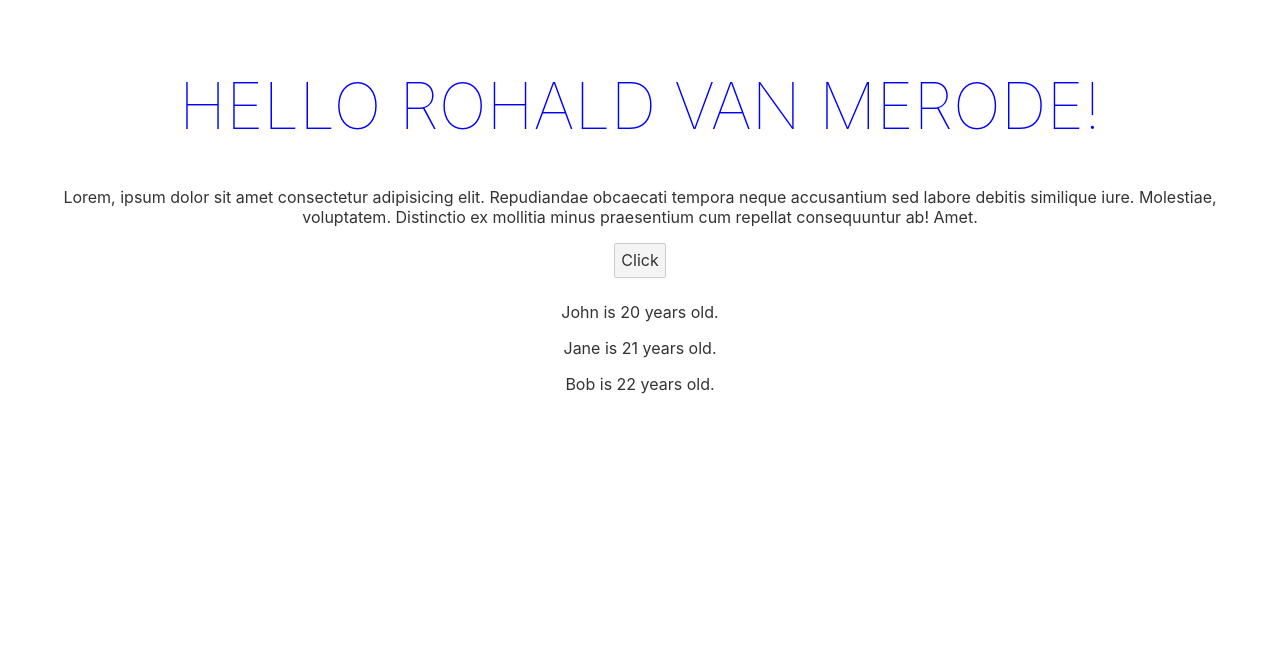
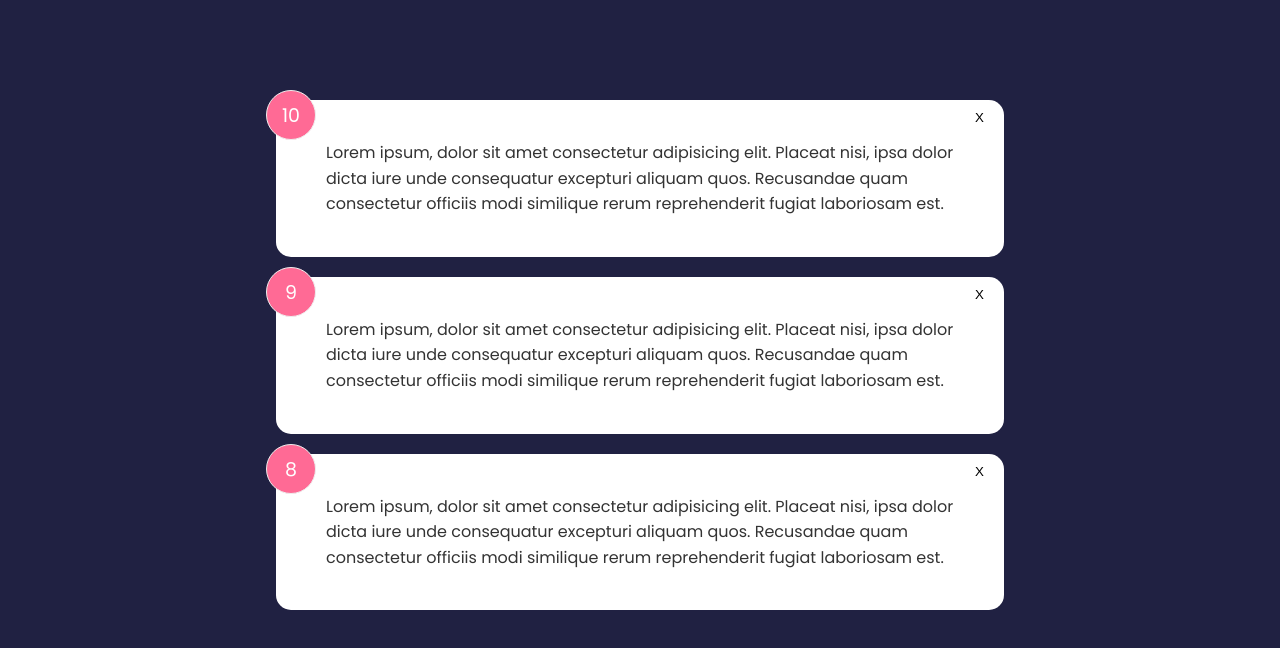
Before and after one commit to rohald89/svelte-feedback-app, a Svelte app: page / in a window 1280 px wide. Shown: the top 648 px of the page. Built offline with nearby package versions, Linux system fonts and the light colour scheme.

Commit message:
Created Card, FeedbackList and FeedbackItem components

```diff
--- a/public/global.css
+++ b/public/global.css
@@ -1,63 +1,24 @@
-html, body {
-	position: relative;
-	width: 100%;
-	height: 100%;
+@import url("https://fonts.googleapis.com/css2?family=Poppins:wght@400;600;700&display=swap");
+
+* {
+  box-sizing: border-box;
+  margin: 0;
+  padding: 0;
 }
 
 body {
-	color: #333;
-	margin: 0;
-	padding: 8px;
-	box-sizing: border-box;
-	font-family: -apple-system, BlinkMacSystemFont, "Segoe UI", Roboto, Oxygen-Sans, Ubuntu, Cantarell, "Helvetica Neue", sans-serif;
+  font-family: "Poppins", sans-serif;
+  background-color: #202142;
+  line-height: 1.6;
+  color: #fff;
 }
 
-a {
-	color: rgb(0,100,200);
-	text-decoration: none;
+ul {
+  list-style: none;
 }
 
-a:hover {
-	text-decoration: underline;
+.container {
+  max-width: 768px;
+  margin: 100px auto;
+  padding: 0 20px;
 }
-
-a:visited {
-	color: rgb(0,80,160);
-}
-
-label {
-	display: block;
-}
-
-input, button, select, textarea {
-	font-family: inherit;
-	font-size: inherit;
-	-webkit-padding: 0.4em 0;
-	padding: 0.4em;
-	margin: 0 0 0.5em 0;
-	box-sizing: border-box;
-	border: 1px solid #ccc;
-	border-radius: 2px;
-}
-
-input:disabled {
-	color: #ccc;
-}
-
-button {
-	color: #333;
-	background-color: #f4f4f4;
-	outline: none;
-}
-
-button:disabled {
-	color: #999;
-}
-
-button:not(:disabled):active {
-	background-color: #ddd;
-}
-
-button:focus {
-	border-color: #666;
-}
--- a/src/App.svelte
+++ b/src/App.svelte
@@ -1,77 +1,28 @@
 <script>
-  const firstName = "Rohald";
-  const lastName = "van Merode";
-  let color = "blue";
-  let showText = false;
-  let users = [
+  import FeedbackList from "./components/Feedbacklist.svelte";
+
+  let feedback = [
     {
       id: 1,
-      name: "John",
-      age: 20,
+      rating: 10,
+      text: "Lorem ipsum, dolor sit amet consectetur adipisicing elit. Placeat nisi, ipsa dolor dicta iure unde consequatur excepturi aliquam quos. Recusandae quam consectetur officiis modi similique rerum reprehenderit fugiat laboriosam est.",
     },
     {
       id: 2,
-      name: "Jane",
-      age: 21,
+      rating: 9,
+      text: "Lorem ipsum, dolor sit amet consectetur adipisicing elit. Placeat nisi, ipsa dolor dicta iure unde consequatur excepturi aliquam quos. Recusandae quam consectetur officiis modi similique rerum reprehenderit fugiat laboriosam est.",
     },
     {
       id: 3,
-      name: "Bob",
-      age: 22,
+      rating: 8,
+      text: "Lorem ipsum, dolor sit amet consectetur adipisicing elit. Placeat nisi, ipsa dolor dicta iure unde consequatur excepturi aliquam quos. Recusandae quam consectetur officiis modi similique rerum reprehenderit fugiat laboriosam est.",
     },
   ];
-
-  $: name = firstName + " " + lastName;
-
-  const toggle = () => {
-    color = color === "blue" ? "red" : "blue";
-    showText = !showText;
-    users = [...users, { id: users.length + 1, name: "New user", age: 23 }];
-  };
 </script>
 
-<main>
-  <h1 style="color:{color}">Hello {name}!</h1>
-
-  {#if showText}
-    <p>
-      Visit the <a href="https://svelte.dev/tutorial">Svelte tutorial</a> to learn
-      how to build Svelte apps.
-    </p>
-  {:else}
-    <p>
-      Lorem, ipsum dolor sit amet consectetur adipisicing elit. Repudiandae
-      obcaecati tempora neque accusantium sed labore debitis similique iure.
-      Molestiae, voluptatem. Distinctio ex mollitia minus praesentium cum
-      repellat consequuntur ab! Amet.
-    </p>
-  {/if}
-
-  <button on:click={toggle}>Click</button>
-
-  {#each users as user (user.id)}
-    <p>{user.name} is {user.age} years old.</p>
-  {/each}
+<main class="container">
+  <FeedbackList {feedback} />
 </main>
 
 <style>
-  main {
-    text-align: center;
-    padding: 1em;
-    max-width: 240px;
-    margin: 0 auto;
-  }
-
-  h1 {
-    color: #ff3e00;
-    text-transform: uppercase;
-    font-size: 4em;
-    font-weight: 100;
-  }
-
-  @media (min-width: 640px) {
-    main {
-      max-width: none;
-    }
-  }
 </style>
--- /dev/null
+++ b/src/components/Card.svelte
@@ -0,0 +1,14 @@
+<div class="card">
+  <slot />
+</div>
+
+<style>
+  .card {
+    background-color: white;
+    color: #333;
+    border-radius: 15px;
+    padding: 40px 50px;
+    margin: 20px 0;
+    position: relative;
+  }
+</style>
--- /dev/null
+++ b/src/components/FeedbackItem.svelte
@@ -0,0 +1,39 @@
+<script>
+  import Card from "./Card.svelte";
+  export let item;
+
+  const handleDelete = (itemId) => {
+    console.log(itemId);
+  };
+</script>
+
+<Card>
+  <div class="num-display">{item.rating}</div>
+  <button class="close" on:click={() => handleDelete(item.id)}>X</button>
+  <p class="text-display">{item.text}</p>
+</Card>
+
+<style>
+  .num-display {
+    position: absolute;
+    top: -10px;
+    left: -10px;
+    width: 50px;
+    height: 50px;
+    background: #ff6a95;
+    color: #fff;
+    border: 1px #eee solid;
+    border-radius: 50%;
+    padding: 10px;
+    text-align: center;
+    font-size: 19px;
+  }
+  .close {
+    position: absolute;
+    top: 10px;
+    right: 20px;
+    cursor: pointer;
+    background: none;
+    border: none;
+  }
+</style>
--- /dev/null
+++ b/src/components/Feedbacklist.svelte
@@ -0,0 +1,10 @@
+<script>
+  import FeedbackItem from "./FeedbackItem.svelte";
+  export let feedback = [];
+
+  console.log(feedback);
+</script>
+
+{#each feedback as fb (fb.id)}
+  <FeedbackItem item={fb} />
+{/each}
```
